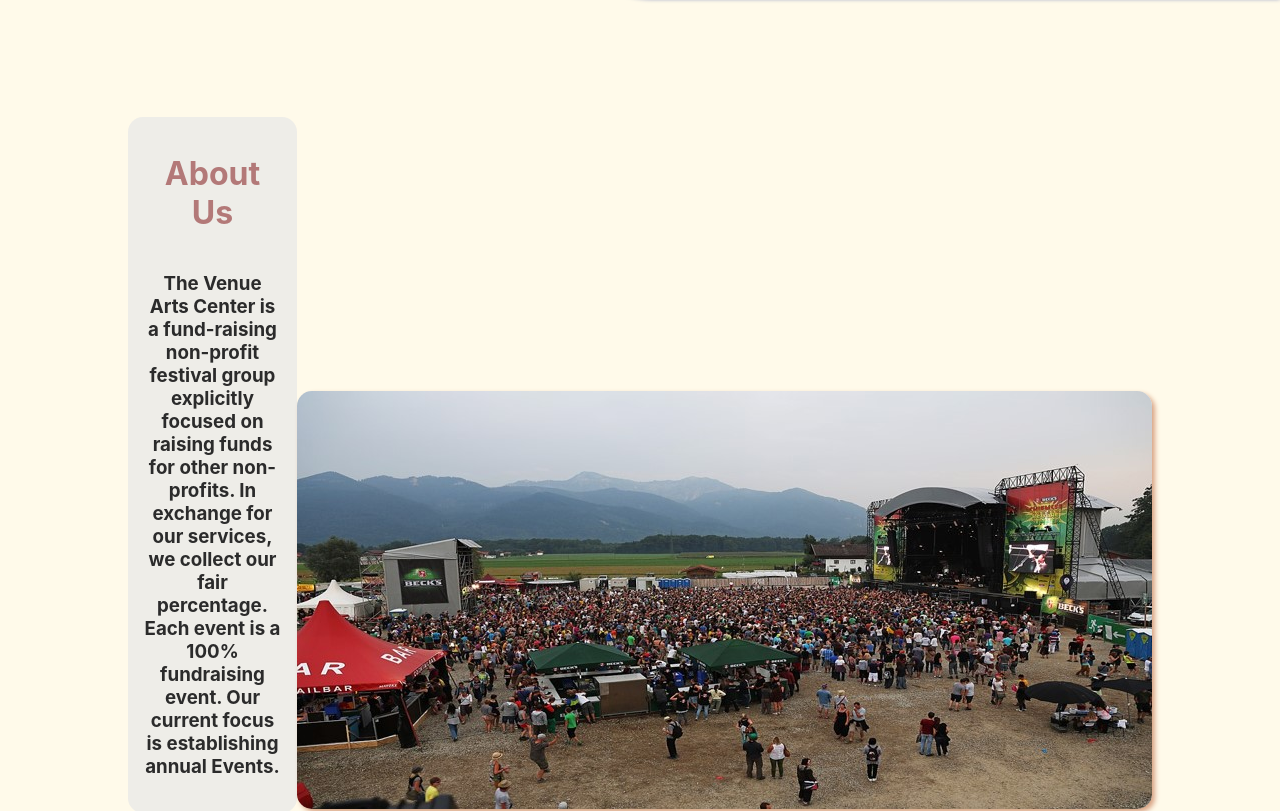
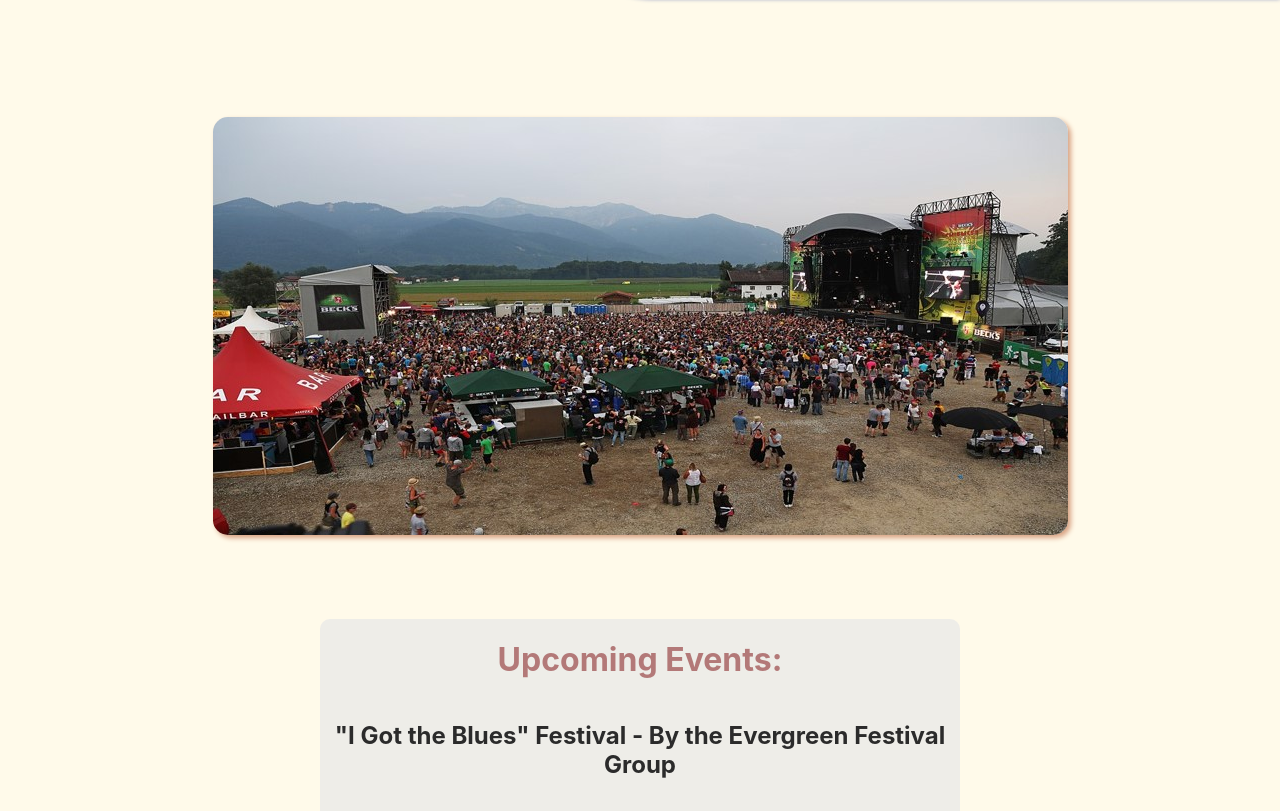
Before and after one commit to Gushihiro/The-Venue-Arts-Center, a React (Create React App) app: page / in a window 1280 px wide. Shown: the part 2939-3750 px from the top of the page. Built offline with nearby package versions, Linux system fonts and the light colour scheme; the HTML template or start-up script is replaced by a standard one.

Commit message:
removed old about me for new one

```diff
--- a/src/index.css
+++ b/src/index.css
@@ -64,7 +64,7 @@
 .aboutusCont {
   margin-top: 15vh;
   display: flex;
-  justify-content: space-between;
+  justify-content: center;
   align-items: center;
   width: 80%;
   align-self: center;
--- a/src/pages/Main.tsx
+++ b/src/pages/Main.tsx
@@ -39,7 +39,7 @@
       </div>
       <div className='missionbottom'/>
       <div className='aboutusCont'>
-        <div className='aboutustext'>
+        {/* <div className='aboutustext'>
           <h1>About Us</h1>
           <h3>
             The Venue Arts Center is a fund-raising non-profit festival group explicitly focused on raising funds for other non-profits. In exchange for our services,
@@ -47,7 +47,7 @@
             Our current focus is establishing annual Events.
 
           </h3>
-        </div>
+        </div> */}
         <div className='imagecarousel'>
           <img src={image1} alt='Gathering' />
         </div>
```
